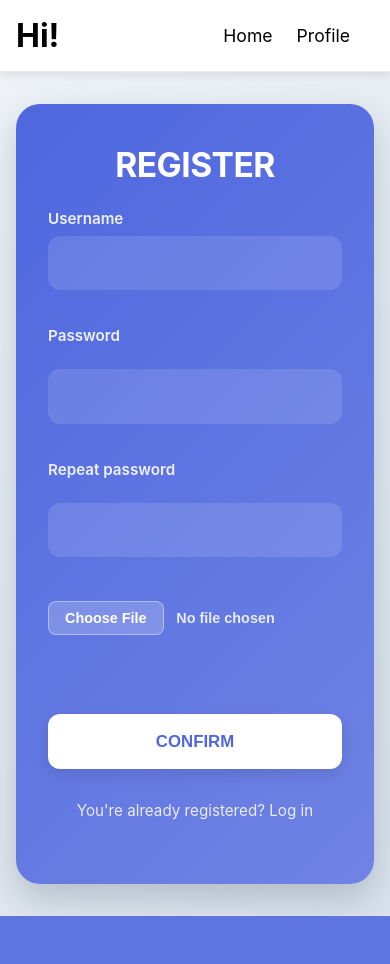
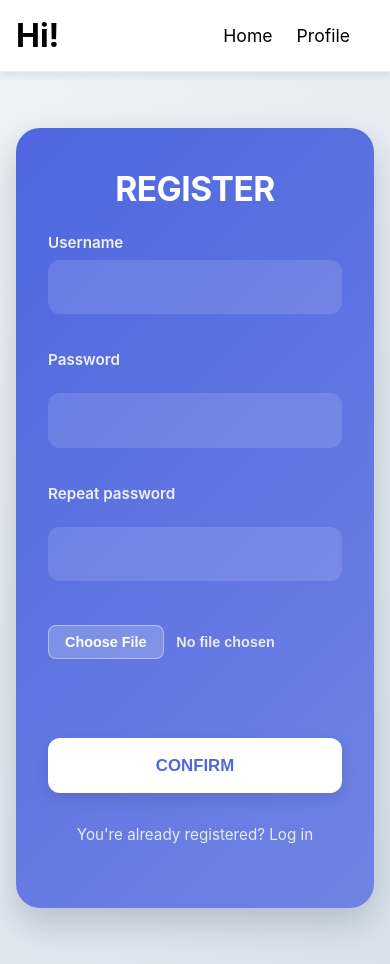
Before and after one commit to steven030/Web_chat, a Flask app: page /register in a window 390 px wide. Before the commit the page ends 916 px from the top, so only its background shows below. Run offline with Flask 3, Linux system fonts and the light colour scheme; some libraries are stand-ins or nearby versions.

Commit message:
Update register_style.css

```diff
--- a/static/css/register_style.css
+++ b/static/css/register_style.css
@@ -8,7 +8,7 @@ body {
     font-family: -apple-system, BlinkMacSystemFont, "Segoe UI", Roboto, Arial, sans-serif;
     background: #f4f6f9;
     overflow-x: hidden;
-    height: 100vh;
+    min-height: 100vh; /* CORREGIDO: Permite que el cuerpo crezca verticalmente */
 }
 
 /* ==========================================
@@ -26,7 +26,7 @@ header, #content-header {
    ========================================== */
 #login_container {
     width: 100% !important;
-    height: calc(100vh - 70px); /* Resta la altura estimada del Nav para no empujar la web hacia abajo */
+    height: calc(100vh - 70px); /* Resta la altura estimada del Nav en escritorio */
     display: flex;
     flex-direction: row; /* Lado a lado en PC */
     background-image: url("../source/images/register_form_img.jpg");
@@ -139,7 +139,7 @@ header, #content-header {
     width: 100%;
     height: 3.2rem;
     margin-top: 1rem;
-    margin-bottom: 0.5rem; /* Margen ajustado para no empujar el link */
+    margin-bottom: 0.5rem;
     background: #ffffff;
     color: #4e67df;
     border: none;
@@ -189,11 +189,12 @@ header, #content-header {
     #login_container {
         flex-direction: column;
         background-image: linear-gradient(135deg, #eef2f7 0%, #d9e2ec 100%) !important;
-        justify-content: center;
+        justify-content: flex-start; /* CORREGIDO: Empieza desde arriba para que el scroll tenga sentido */
         align-items: center;
         padding: 2rem 1rem;
-        height: auto; /* Permite crecimiento dinámico en pantallas móviles pequeñas */
+        height: auto;
         min-height: calc(100vh - 70px);
+        overflow-y: auto; /* CORREGIDO: Activa de forma estricta el scroll vertical en móviles */
     }
 
     #login_container_form {
@@ -203,6 +204,8 @@ header, #content-header {
         border-radius: 24px;
         padding: 2.5rem 2rem;
         box-shadow: 0 15px 35px rgba(14, 34, 54, 0.2);
+        margin-top: 1.5rem; /* Da un respiro elegante entre la barra superior y la tarjeta */
+        margin-bottom: 1.5rem;
     }
 
     #login_container_form h2 {
```
